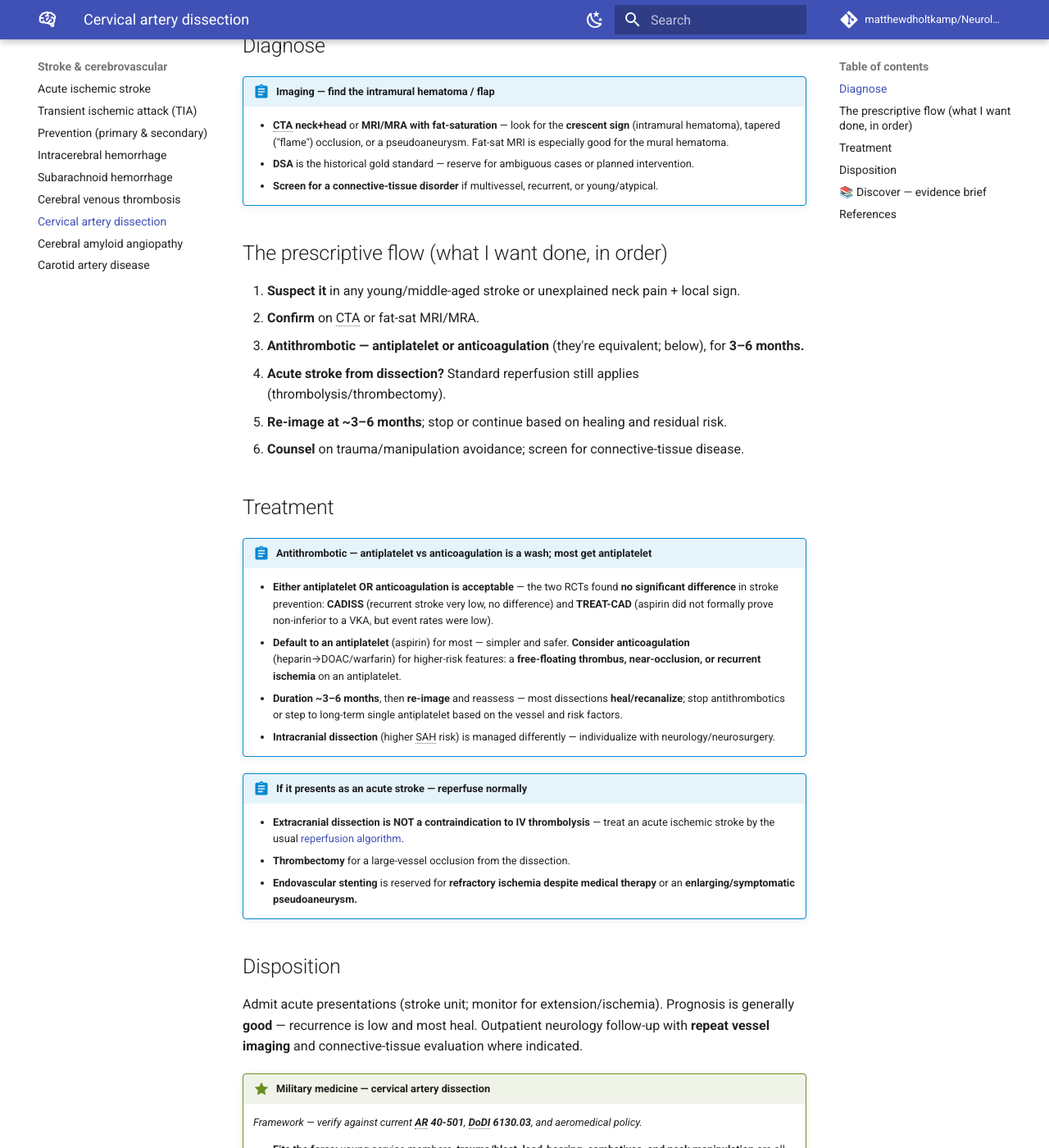
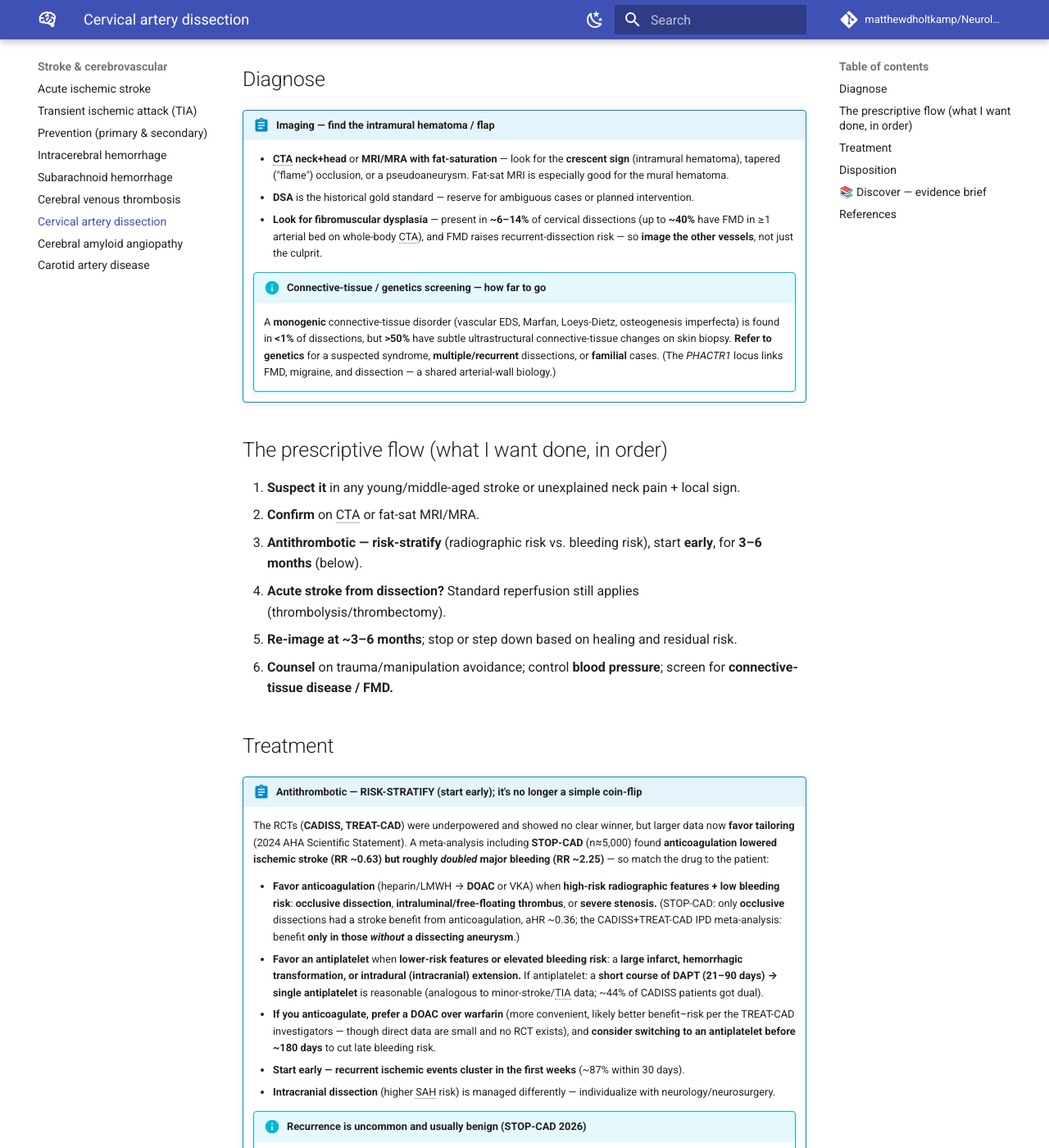
Before and after one commit to matthewdholtkamp/Neurology, an MkDocs documentation site: the page built from docs/stroke/cervical-artery-dissection.md, in a window 1280 px wide and 1400 px high, scrolled down 671 px. Shown: the whole window at 82% size. Built offline with MkDocs 1.6.1 and Material for MkDocs 9.7.7, drawn with Linux system fonts in a browser that asks for light colours; comment, search, counter and statistics services are not loaded; some of the changed text lies outside the part shown.

Commit message:
Cervical dissection: risk-stratified antithrombotic (2024 AHA statement + STOP-CAD), FMD, recurrence
- Replace 'antiplatelet ~= anticoagulation, default antiplatelet' with the
  risk-stratified 2024 AHA Scientific Statement approach: anticoagulation lowers
  ischemic stroke (~RR 0.63) but ~doubles major bleeding (meta-analysis + STOP-CAD).
  Anticoagulate high-risk radiographic features (occlusive/intraluminal thrombus,
  no dissecting aneurysm) + low bleed risk; antiplatelet (+/- short DAPT 21-90d)
  for lower-risk/high-bleed. Prefer DOAC if anticoagulating; step down by ~180d.
  Start early (events cluster <30 days).
- Recurrence info box (STOP-CAD 2026): ~3% at 2y, usually benign; predictors
  young age/migraine/FMD; subsequent-stroke predictors (infarct/prior stroke/
  early presentation/occlusive).
- FMD in ~6-14% (image all vessels); connective-tissue/genetics screening detail
  (PHACTR1); hypertension as a likely causal factor (Mendelian randomization).
- Tandem-occlusion stenting not routine (TITAN/ETIS). Update Discover/refs/footer;
  add 2024 AHA statement as key source.

Co-Authored-By: Claude Fable 5 <noreply@anthropic.com>

```diff
--- a/docs/stroke/cervical-artery-dissection.md
+++ b/docs/stroke/cervical-artery-dissection.md
@@ -15,7 +15,10 @@ where recognition prevents the stroke.
     - **Local signs before the stroke:** **partial Horner's** (ptosis + miosis, *carotid*), **pulsatile
       tinnitus**, a lower-cranial-nerve palsy, or **posterior neck pain** (*vertebral*).
     - Then **ischemia** — TIA/stroke in the corresponding territory, classically **hours to days later.**
-    - **Connective-tissue clues:** fibromuscular dysplasia, Ehlers-Danlos, Marfan, family history.
+    - **Vascular risk clues:** fibromuscular dysplasia, connective-tissue disease (vascular
+      Ehlers-Danlos, Marfan, Loeys-Dietz), family history — **and hypertension** (genetically higher
+      BP, especially diastolic, is a likely *causal* risk factor, with a larger effect than for
+      non-dissection stroke).
 
     **Get dedicated vessel imaging now** — you're trying to catch it in the pain-before-stroke window.
 
@@ -26,37 +29,68 @@ where recognition prevents the stroke.
       (intramural hematoma), tapered ("flame") occlusion, or a pseudoaneurysm. Fat-sat MRI is
       especially good for the mural hematoma.
     - **DSA** is the historical gold standard — reserve for ambiguous cases or planned intervention.
-    - **Screen for a connective-tissue disorder** if multivessel, recurrent, or young/atypical.
+    - **Look for fibromuscular dysplasia** — present in **~6–14%** of cervical dissections (up to
+      **~40%** have FMD in ≥1 arterial bed on whole-body CTA), and FMD raises recurrent-dissection
+      risk — so **image the other vessels**, not just the culprit.
+
+    !!! info "Connective-tissue / genetics screening — how far to go"
+        A **monogenic** connective-tissue disorder (vascular EDS, Marfan, Loeys-Dietz, osteogenesis
+        imperfecta) is found in **<1%** of dissections, but **>50%** have subtle ultrastructural
+        connective-tissue changes on skin biopsy. **Refer to genetics** for a suspected syndrome,
+        **multiple/recurrent** dissections, or **familial** cases. (The *PHACTR1* locus links FMD,
+        migraine, and dissection — a shared arterial-wall biology.)
 
 ## The prescriptive flow (what I want done, in order)
 
 1. **Suspect it** in any young/middle-aged stroke or unexplained neck pain + local sign.
 2. **Confirm** on CTA or fat-sat MRI/MRA.
-3. **Antithrombotic — antiplatelet or anticoagulation** (they're equivalent; below), for **3–6 months.**
+3. **Antithrombotic — risk-stratify** (radiographic risk vs. bleeding risk), start **early**, for
+   **3–6 months** (below).
 4. **Acute stroke from dissection?** Standard reperfusion still applies (thrombolysis/thrombectomy).
-5. **Re-image at ~3–6 months**; stop or continue based on healing and residual risk.
-6. **Counsel** on trauma/manipulation avoidance; screen for connective-tissue disease.
+5. **Re-image at ~3–6 months**; stop or step down based on healing and residual risk.
+6. **Counsel** on trauma/manipulation avoidance; control **blood pressure**; screen for
+   **connective-tissue disease / FMD.**
 
 ## Treatment
 
-!!! orderset "Antithrombotic — antiplatelet vs anticoagulation is a wash; most get antiplatelet"
-    - **Either antiplatelet OR anticoagulation is acceptable** — the two RCTs found **no significant
-      difference** in stroke prevention: **CADISS** (recurrent stroke very low, no difference) and
-      **TREAT-CAD** (aspirin did not formally prove non-inferior to a VKA, but event rates were low).
-    - **Default to an antiplatelet** (aspirin) for most — simpler and safer. **Consider anticoagulation**
-      (heparin→DOAC/warfarin) for higher-risk features: a **free-floating thrombus, near-occlusion,
-      or recurrent ischemia** on an antiplatelet.
-    - **Duration ~3–6 months**, then **re-image** and reassess — most dissections **heal/recanalize**;
-      stop antithrombotics or step to long-term single antiplatelet based on the vessel and risk factors.
+!!! orderset "Antithrombotic — RISK-STRATIFY (start early); it's no longer a simple coin-flip"
+    The RCTs (**CADISS, TREAT-CAD**) were underpowered and showed no clear winner, but larger data now
+    **favor tailoring** (2024 AHA Scientific Statement). A meta-analysis including **STOP-CAD**
+    (n≈5,000) found **anticoagulation lowered ischemic stroke (RR ~0.63) but roughly *doubled* major
+    bleeding (RR ~2.25)** — so match the drug to the patient:
+
+    - **Favor anticoagulation** (heparin/LMWH → **DOAC** or VKA) when **high-risk radiographic
+      features + low bleeding risk**: **occlusive dissection**, **intraluminal/free-floating thrombus**,
+      or **severe stenosis.** (STOP-CAD: only **occlusive** dissections had a stroke benefit from
+      anticoagulation, aHR ~0.36; the CADISS+TREAT-CAD IPD meta-analysis: benefit **only in those
+      *without* a dissecting aneurysm**.)
+    - **Favor an antiplatelet** when **lower-risk features or elevated bleeding risk**: a **large
+      infarct, hemorrhagic transformation, or intradural (intracranial) extension.** If antiplatelet:
+      a **short course of DAPT (21–90 days) → single antiplatelet** is reasonable (analogous to
+      minor-stroke/TIA data; ~44% of CADISS patients got dual).
+    - **If you anticoagulate, prefer a DOAC over warfarin** (more convenient, likely better
+      benefit–risk per the TREAT-CAD investigators — though direct data are small and no RCT exists),
+      and **consider switching to an antiplatelet before ~180 days** to cut late bleeding risk.
+    - **Start early — recurrent ischemic events cluster in the first weeks** (~87% within 30 days).
     - **Intracranial dissection** (higher SAH risk) is managed differently — individualize with
       neurology/neurosurgery.
+
+    !!! info "Recurrence is uncommon and usually benign (STOP-CAD 2026)"
+        **2-year recurrent-dissection rate ~3.2%**, median time ~53 days (~half within 2 months);
+        predictors = **younger age, migraine, FMD** (presenting *with* stroke actually predicted
+        *lower* recurrence). Reassuringly, **only ~5 of 88 recurrences caused a new ischemic event.**
+        Predictors of a *subsequent ischemic stroke* by day 180: **infarct on baseline imaging (aHR
+        ~9.9), prior stroke (~7.3), presentation <7 days (~3.0), occlusive dissection (~2.3).**
 
 !!! orderset "If it presents as an acute stroke — reperfuse normally"
     - **Extracranial dissection is NOT a contraindication to IV thrombolysis** — treat an acute
       ischemic stroke by the usual [reperfusion algorithm](index.md).
     - **Thrombectomy** for a large-vessel occlusion from the dissection.
-    - **Endovascular stenting** is reserved for **refractory ischemia despite medical therapy** or an
-      **enlarging/symptomatic pseudoaneurysm.**
+    - **Acute carotid stenting for a dissection-related *tandem* occlusion is not routine:** pooled
+      TITAN/ETIS registry data showed **higher reperfusion (89% vs 68%) but no better 90-day outcome**
+      (and no excess sICH) — the acute-stenting benefit was seen in *atherosclerotic*, not dissection,
+      tandem lesions. (The randomized **TITAN** trial is ongoing.) Reserve elective **stenting** for
+      **refractory ischemia despite medical therapy** or an **enlarging/symptomatic pseudoaneurysm.**
 
 ## Disposition
 
@@ -86,28 +120,51 @@ imaging** and connective-tissue evaluation where indicated.
   the neck-pain window is prevention.
 - **Diagnose with fat-sat MRI/MRA or CTA** (crescent sign / intramural hematoma); DSA only if
   ambiguous.
-- **Antiplatelet ≈ anticoagulation** — **CADISS** and **TREAT-CAD** show no clear winner; **default to
-  an antiplatelet**, reserve anticoagulation for high-risk features, treat ~3–6 months, then re-image.
-- **Don't withhold thrombolysis/thrombectomy** for an acute stroke from an extracranial dissection.
-- **Prognosis is good** — most recanalize; recurrence is low. Screen for connective-tissue disease in
-  the atypical/recurrent case.
+- **Antithrombotic choice is now *risk-stratified*, not a coin-flip** (2024 AHA Scientific Statement).
+  The RCTs (CADISS/TREAT-CAD) were underpowered; larger data (STOP-CAD, IPD meta-analysis) show
+  **anticoagulation lowers ischemic stroke (~RR 0.63) but ~doubles major bleeding** — so **anticoagulate
+  high-risk radiographic features** (occlusive dissection, intraluminal thrombus, no dissecting
+  aneurysm) with low bleeding risk, and **use an antiplatelet** (± short DAPT) for lower-risk/high-bleed
+  patients. **Prefer a DOAC** if anticoagulating; consider stepping to an antiplatelet by ~180 days.
+- **Start early** — recurrent ischemic events cluster in the **first 30 days**.
+- **Don't withhold thrombolysis/thrombectomy** for an acute stroke from an extracranial dissection;
+  **acute stenting of a dissection tandem occlusion isn't routine** (TITAN/ETIS: more reperfusion, no
+  better outcome).
+- **Recurrence is uncommon (~3% at 2 y) and usually benign** (STOP-CAD 2026); predictors = young age,
+  migraine, FMD. **Image all vessels for FMD** (~6–14%); refer genetics for syndromic/recurrent/familial.
+- **Control blood pressure** — likely a causal risk factor, not just connective tissue.
 
-**Key sources:** CADISS (Lancet Neurol 2015); TREAT-CAD (Lancet Neurol 2021); dissection
-meta-analyses; AHA/ASA stroke-in-the-young guidance.
+**Key sources:** 2024 AHA Scientific Statement on cervical artery dissection (Yaghi et al.); CADISS
+(2015) & TREAT-CAD (2021); STOP-CAD (Stroke 2024) + secondary analyses (2025/2026); CADISS+TREAT-CAD
+IPD meta-analysis (JAMA Neurol 2024); FMD (JAMA Netw Open 2025); TITAN/ETIS (tandem occlusion); JACC
+Mendelian-randomization (BP causal).
 
 ## References
 
-1. CADISS trade investigators. [*Antiplatelet vs anticoagulation for cervical artery dissection
-   (CADISS).* Lancet Neurol. 2015](https://www.thelancet.com/journals/laneur/article/PIIS1474-4422(15)70018-9/fulltext).
-2. Engelter ST, et al. *Aspirin vs anticoagulation in cervical artery dissection (TREAT-CAD).* Lancet
-   Neurol. 2021 — aspirin not proven non-inferior; event rates low.
-3. Dissection antithrombotic meta-analyses (no significant difference; tailor to the individual).
-4. **TRICARE / DoD:** aspirin/statin generic-formulary; preferred DOAC per Uniform Formulary (verify).
+1. Yaghi S, et al. [*Treatment and Outcomes of Cervical Artery Dissection in Adults — AHA Scientific
+   Statement.* Stroke. 2024](https://www.ahajournals.org/doi/abs/10.1161/STR.0000000000000457) — the
+   current society-level document; risk-stratified antithrombotic algorithm.
+2. CADISS investigators. [*Antiplatelet vs anticoagulation (CADISS).* Lancet Neurol. 2015](https://www.thelancet.com/journals/laneur/article/PIIS1474-4422(15)70018-9/fulltext);
+   Engelter ST, et al. *TREAT-CAD.* Lancet Neurol. 2021 (aspirin not proven non-inferior).
+3. **Larger data:** Yaghi S, et al. *Anticoagulation vs antiplatelets — meta-analysis* (Stroke 2024)
+   and *STOP-CAD* (Stroke 2024) + secondary analyses (recurrence 2026; subsequent-stroke predictors
+   2025); Kaufmann JE, et al. *CADISS+TREAT-CAD IPD meta-analysis* (JAMA Neurol 2024 — benefit only
+   without dissecting aneurysm).
+4. **FMD / genetics / BP:** Nehme A, et al. *FMD and spontaneous dissection* (JAMA Netw Open 2025);
+   Le Grand Q, et al. *Mendelian randomization — BP causal for dissection* (JACC 2023).
+5. **Tandem occlusion:** Marnat G, et al. *Carotid dissection stenting in tandem occlusions —
+   TITAN/ETIS pooled analysis* (Stroke 2020/2021).
+6. **TRICARE / DoD:** aspirin/statin generic-formulary; preferred DOAC per Uniform Formulary (verify).
    Retention: **DoDI 6130.03 Vol 2 para 5.26.b**, Army **AR 40-501 3-31f.**
 
-*Verified July 2026: diagnosis by fat-sat MRI/MRA or CTA; **antiplatelet and anticoagulation are
-equivalent for extracranial cervical dissection (CADISS, TREAT-CAD)** with antiplatelet the practical
-default and ~3–6-month treatment then re-imaging; thrombolysis/thrombectomy are not contraindicated
-for acute stroke from extracranial dissection; stenting is reserved for refractory/pseudoaneurysm
-cases. **Retention framing per DoDI 6130.03 Vol 2 para 5.26.b (dissection not named verbatim; its
-stroke/TIA consequences apply), Army AR 40-501 3-31f — verify before counseling.**
+*Verified July 2026: diagnosis by fat-sat MRI/MRA or CTA; antithrombotic choice is now
+**risk-stratified per the 2024 AHA Scientific Statement** — larger data (STOP-CAD; IPD meta-analysis)
+show **anticoagulation lowers ischemic stroke (~RR 0.63) but ~doubles major bleeding**, so
+anticoagulate high-risk radiographic features (occlusive/intraluminal thrombus, no dissecting
+aneurysm) with low bleeding risk and use an antiplatelet (± short DAPT) otherwise, prefer a DOAC if
+anticoagulating, treat ~3–6 months then re-image; thrombolysis/thrombectomy are not contraindicated
+for acute stroke from extracranial dissection, and acute stenting of a dissection tandem occlusion is
+not routine (TITAN/ETIS). Recurrence ~3% at 2 y and usually benign (STOP-CAD 2026); FMD in ~6–14%;
+BP is a likely causal factor. The specific effect sizes were supplied by expert review with citations
+— confirm before quoting. **Retention framing per DoDI 6130.03 Vol 2 para 5.26.b (dissection not named
+verbatim; its stroke/TIA consequences apply), Army AR 40-501 3-31f — verify before counseling.**
```
